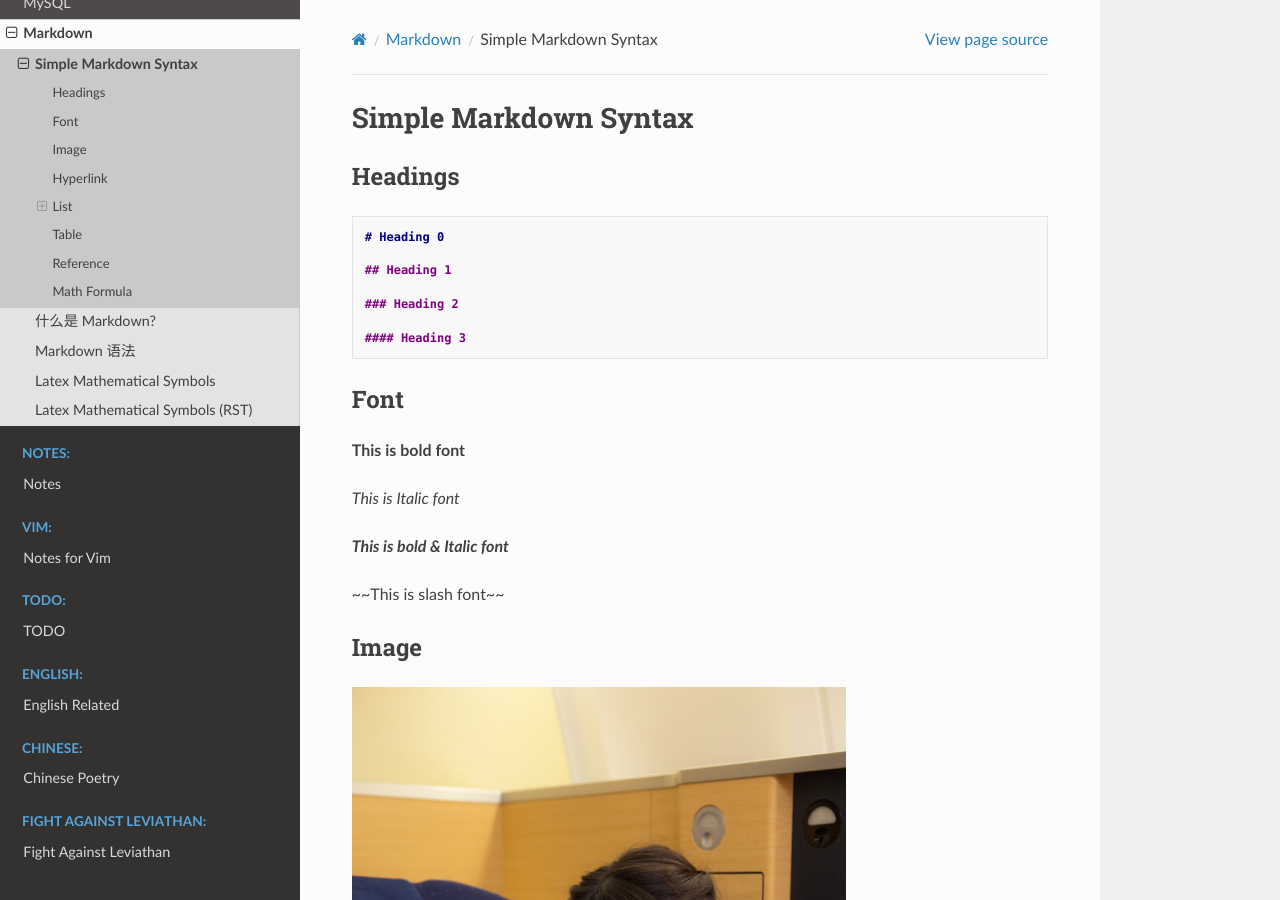
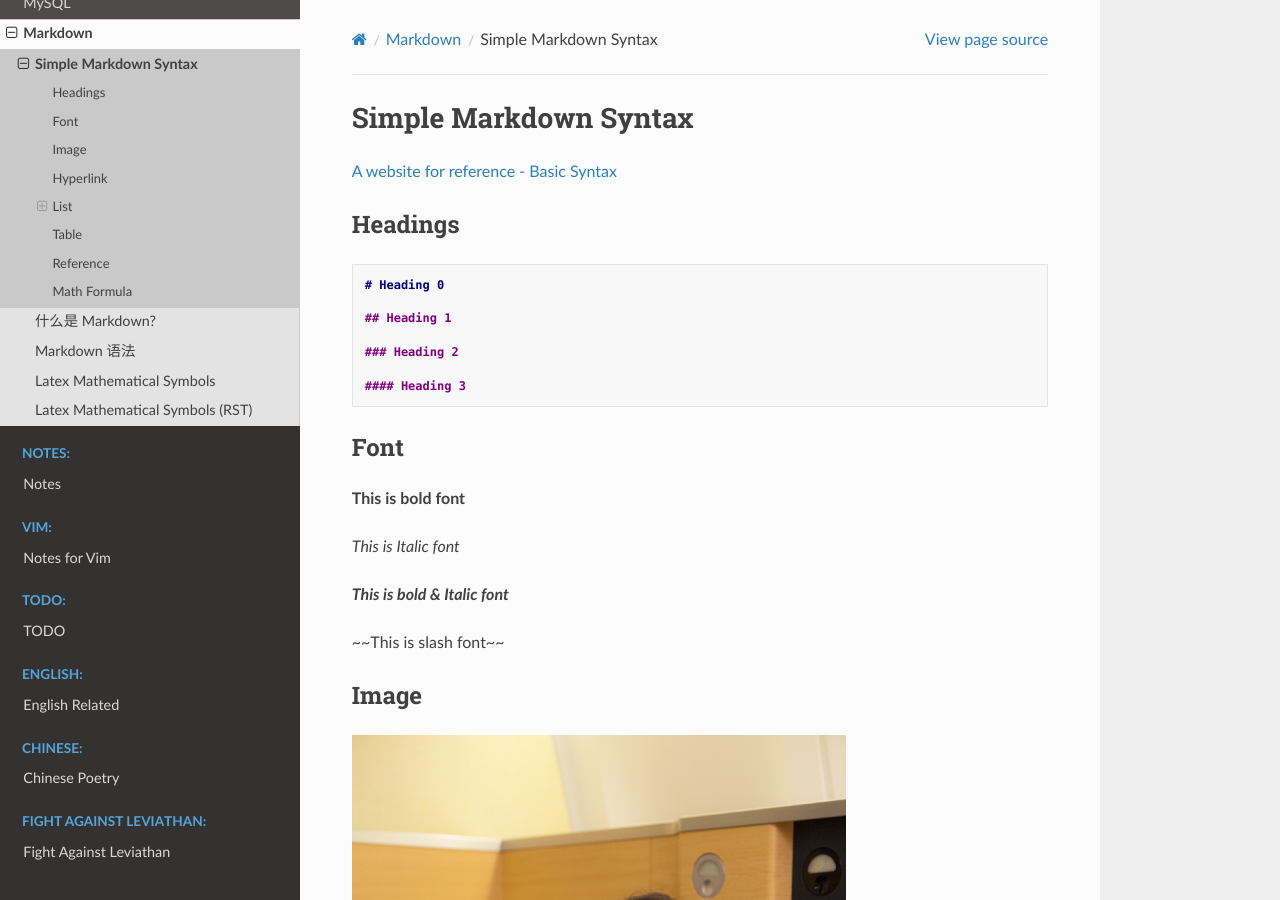
Before and after one commit to Pyrad/pyradnotes, a Sphinx documentation site: the page built from source/Markdown/markdown.md, in a window 1280 px wide and 900 px high. Built offline with Sphinx 7.4.7 and the Read the Docs theme 2.0.0, drawn with Linux system fonts in a browser that asks for light colours; pages that are not in the unit, such as notebooks, are missing from menus; a script that is not in the unit is left out.

Commit message:
Markdown Basic syntax website for ref

```diff
--- a/source/Markdown/markdown.md
+++ b/source/Markdown/markdown.md
@@ -1,4 +1,6 @@
 # Simple Markdown Syntax
+
+[A website for reference - Basic Syntax](https://www.markdownguide.org/basic-syntax)
 
 ## Headings
 
```
